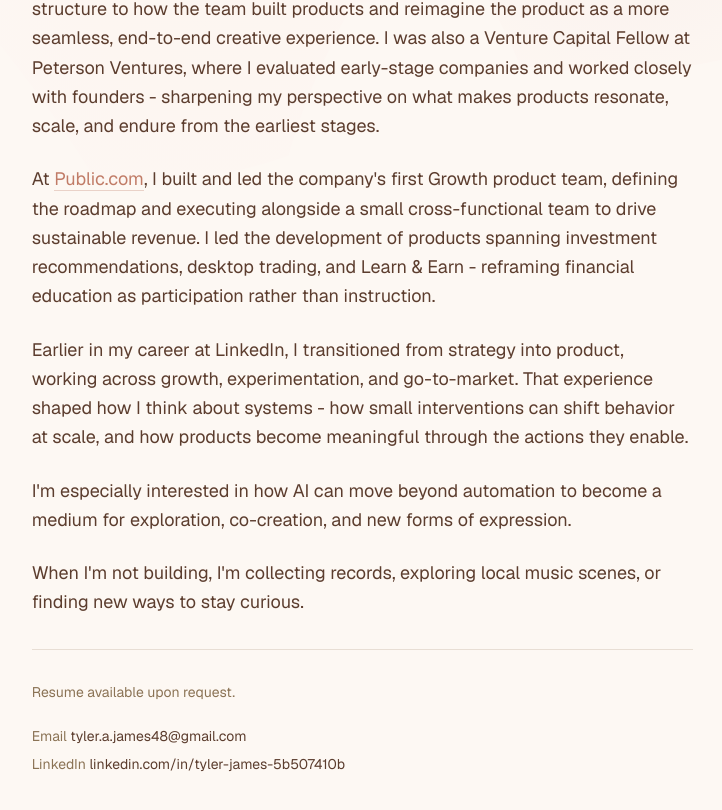
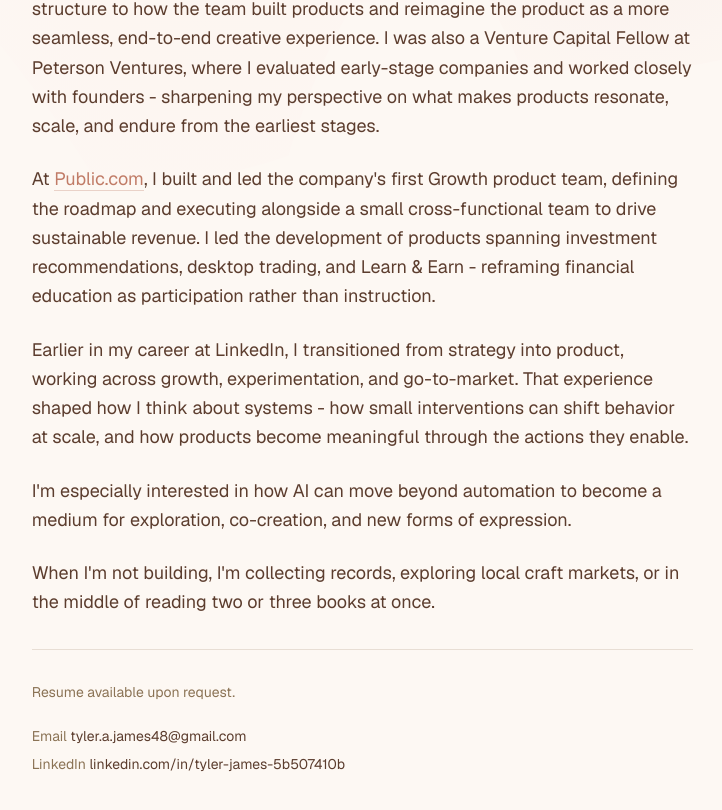
Before and after one commit to tylerajames48/tyler-portfolio, a Next.js app: page /about in a window 1280 px wide. Shown: the part 567-1377 px from the top of the page, without its empty margins (459-1181 px from the left). Built offline with nearby package versions, Linux system fonts and the light colour scheme.

Commit message:
Fix About page personal interests copy
Co-authored-by: factory-droid[bot] <138933559+factory-droid[bot]@users.noreply.github.com>

```diff
--- a/src/app/about/page.tsx
+++ b/src/app/about/page.tsx
@@ -80,8 +80,8 @@ export default function AboutPage() {
               </p>
 
               <p className="text-lg leading-relaxed">
-                When I&apos;m not building, I&apos;m collecting records, exploring local music scenes, or finding
-                new ways to stay curious.
+                When I&apos;m not building, I&apos;m collecting records, exploring local craft markets, or in the
+                middle of reading two or three books at once.
               </p>
 
               <div className="pt-8 border-t border-sand mt-8">
```
